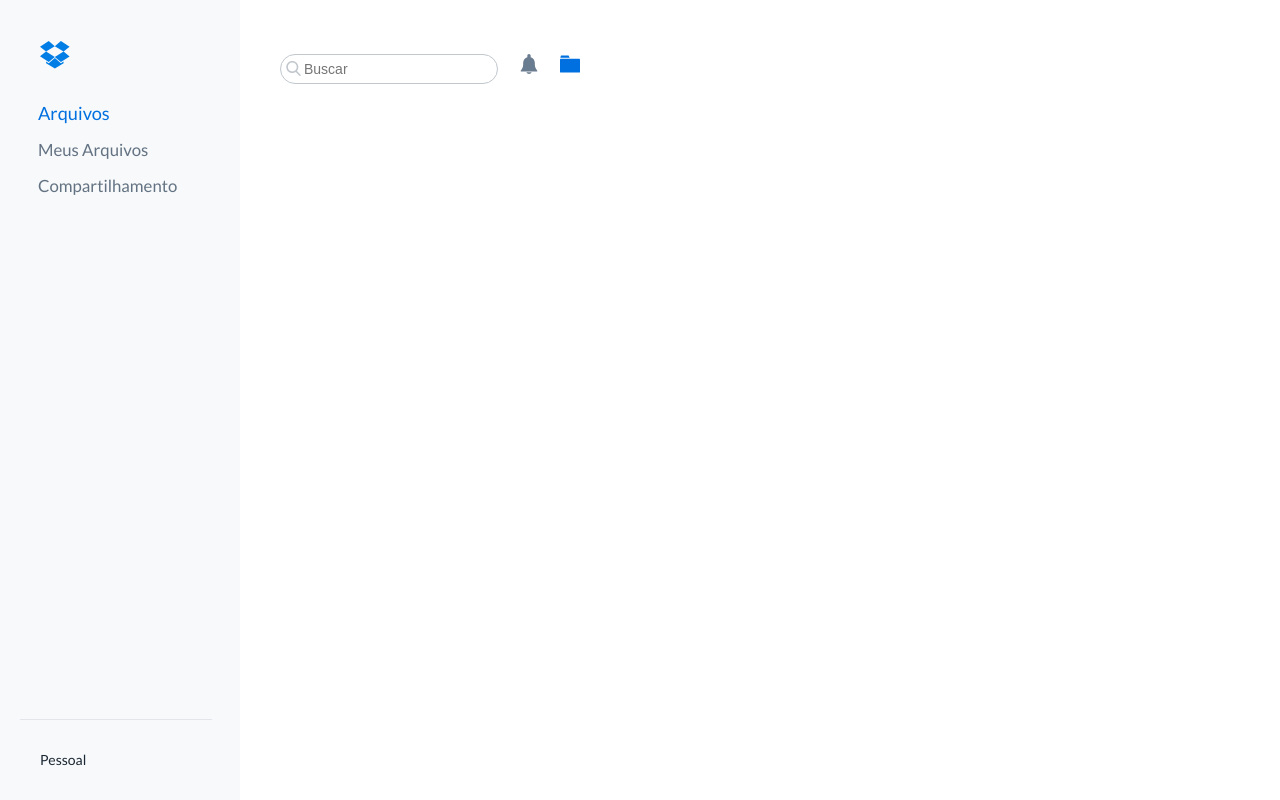
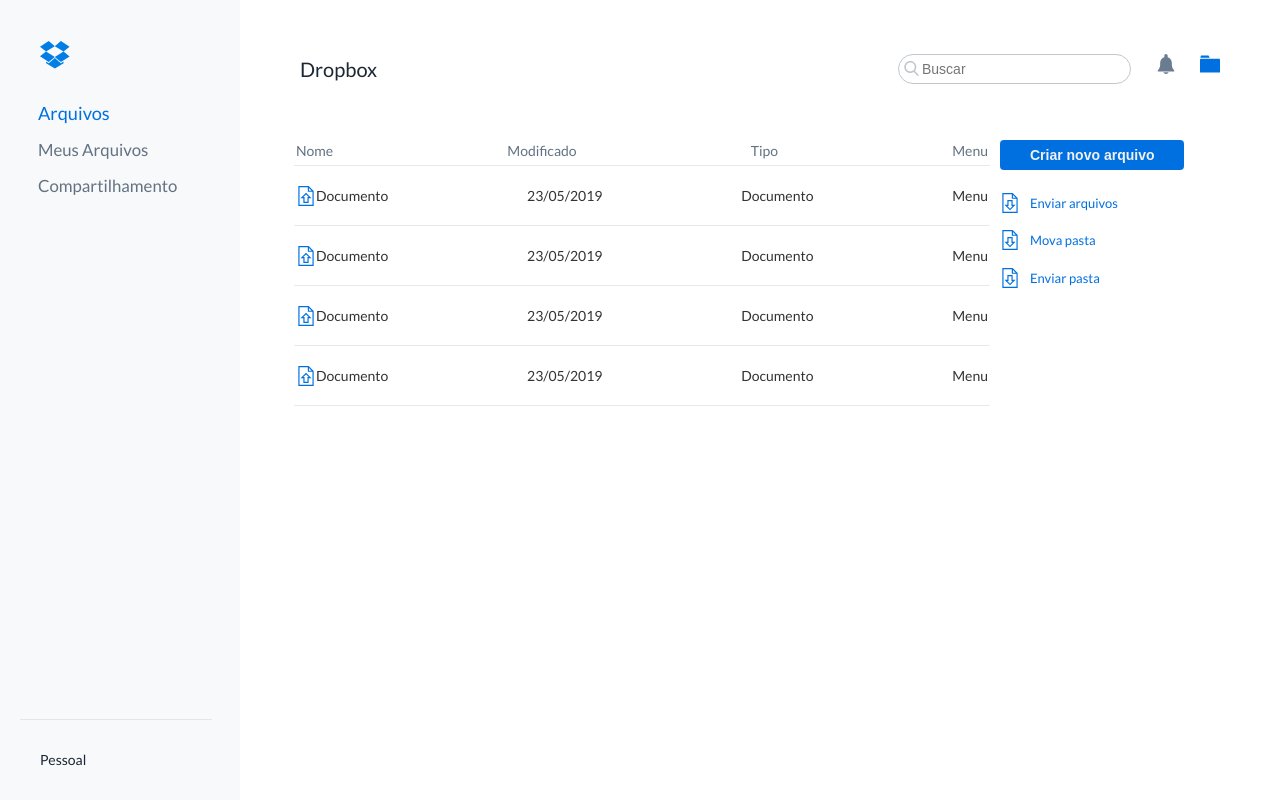
Before and after one commit to 130591/DropBox, a React (Create React App) app: page / in a window 1280 px wide. Built offline with nearby package versions, Linux system fonts and the light colour scheme.

Commit message:
create component appactions

```diff
--- /dev/null
+++ b/src/components/appactions/index.js
@@ -0,0 +1,29 @@
+import React from "react";
+
+import { Menu, Button, ListMenu, MenuItem } from "./style";
+
+import folder from "../../imagens/file (1).svg";
+
+export const AppactionsMenu = () => {
+  return (
+    <>
+      <Menu>
+        <Button>Criar novo arquivo</Button>
+        <ListMenu>
+          <MenuItem>
+            <img src={folder} alt="" />
+            <h2>Enviar arquivos</h2>
+          </MenuItem>
+          <MenuItem>
+            <img src={folder} alt="" />
+            <h2>Mova pasta</h2>
+          </MenuItem>
+          <MenuItem>
+            <img src={folder} alt="" />
+            <h2>Enviar pasta</h2>
+          </MenuItem>
+        </ListMenu>
+      </Menu>
+    </>
+  );
+};
--- /dev/null
+++ b/src/components/appactions/style.js
@@ -0,0 +1,48 @@
+import styled from "styled-components";
+
+export const Menu = styled.div`
+  outline: none;
+  -webkit-box-flex: 0;
+  -ms-flex: 0 0 240px;
+  flex: 0 0 240px;
+  margin-right: 40px;
+`;
+
+export const Button = styled.button`
+  border: 0px;
+  color: #f1f1f1;
+  font-size: 14px;
+  font-weight: 600;
+  border-radius: 4px;
+  text-align: center;
+  padding: 7px 30px;
+  background-color: #0070e0;
+`;
+
+export const ListMenu = styled.ul`
+  display: flex;
+  flex-direction: column;
+  justify-content: space-between;
+  height: 100px;
+  width: 120px;
+  padding-left: 0px;
+`;
+
+export const MenuItem = styled.li`
+   display: flex;
+   align-items: center;
+   font-size: color: #0070e0;
+   cursor:pointer;
+
+   img {
+     width: 20px;
+     height: 20px;
+   }
+
+   h2 {
+     font-size: 13px;
+     color: #0070e0;
+     font-weight: 400;
+     margin-left: 10px;
+   }
+`;
--- a/src/components/sidebar/style.js
+++ b/src/components/sidebar/style.js
@@ -2,14 +2,17 @@ import styled from "styled-components";
 
 export const BarContainer = styled.aside`
   width: 240px;
-  height: 100%;
+  min-height: 100%;
   box-sizing: border-box;
   background-color: #f7f9fa;
   position: absolute;
+  left: 0px;
+  top: 0px;
 `;
 
 export const AsidePanel = styled.div`
   width: 80%;
+  height: 15%;
   padding: 25px;
   margin: 0 auto;
   margin-top: 15px;
--- a/src/pages/home.js
+++ b/src/pages/home.js
@@ -1,14 +1,23 @@
 import React, { Component } from "react";
 
 import { Header } from "../components/header";
-import { Wrapper } from "../components/shared";
+import { Wrapper, Column } from "../components/shared";
+import { TableBox } from "../components/tableBox";
+import { AppactionsMenu } from "../components/appactions";
 
 export default class Home extends Component {
   render() {
     return (
       <>
-        <Header />
-        <Wrapper />
+        <div className="clear">
+          <Column>
+            <Header />
+            <Wrapper className="tableBox">
+              <TableBox />
+              <AppactionsMenu />
+            </Wrapper>
+          </Column>
+        </div>
       </>
     );
   }
```
